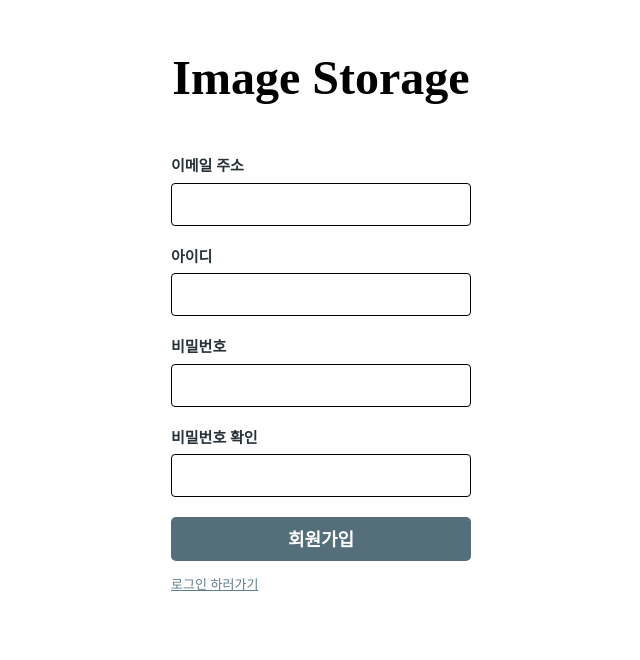
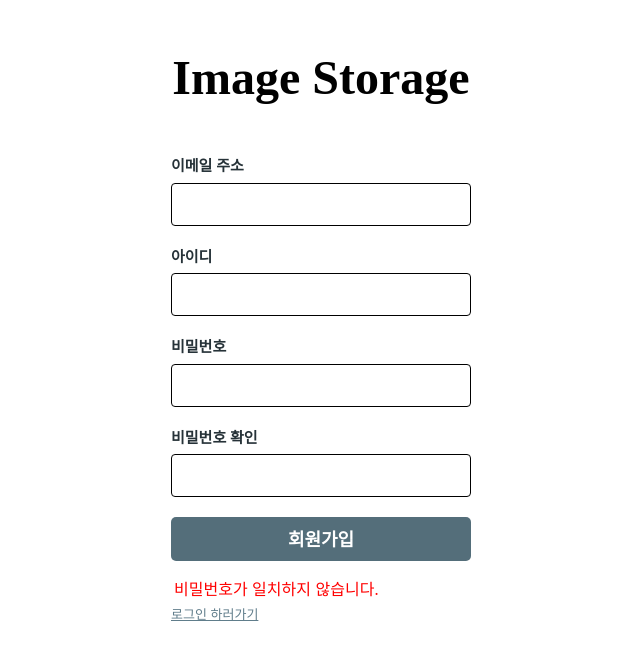
Before and after one commit to dohun2/image-storage, a React (Create React App) app in the folder front/: page / in a window 1280 px wide. Shown: the top 660 px of the page, without its empty margins (319-959 px from the left). Built offline with nearby package versions, Linux system fonts and the light colour scheme.

Commit message:
Feat: password mismatch Error

```diff
--- a/front/src/pages/SignUp.js
+++ b/front/src/pages/SignUp.js
@@ -88,6 +88,7 @@ const SignUp = () => {
           </div>
         </Label>
         <Button>회원가입</Button>
+        {mismatchPassword ? <Error>비밀번호가 일치하지 않습니다.</Error> : null}
         <TextLink to={'/login'}>로그인 하러가기</TextLink>
       </Form>
     </div>
@@ -181,4 +182,9 @@ const TextLink = styled(Link)`
   }
 `;
 
+const Error = styled.div`
+  color: red;
+  margin: 3px;
+`;
+
 export default SignUp;
```
